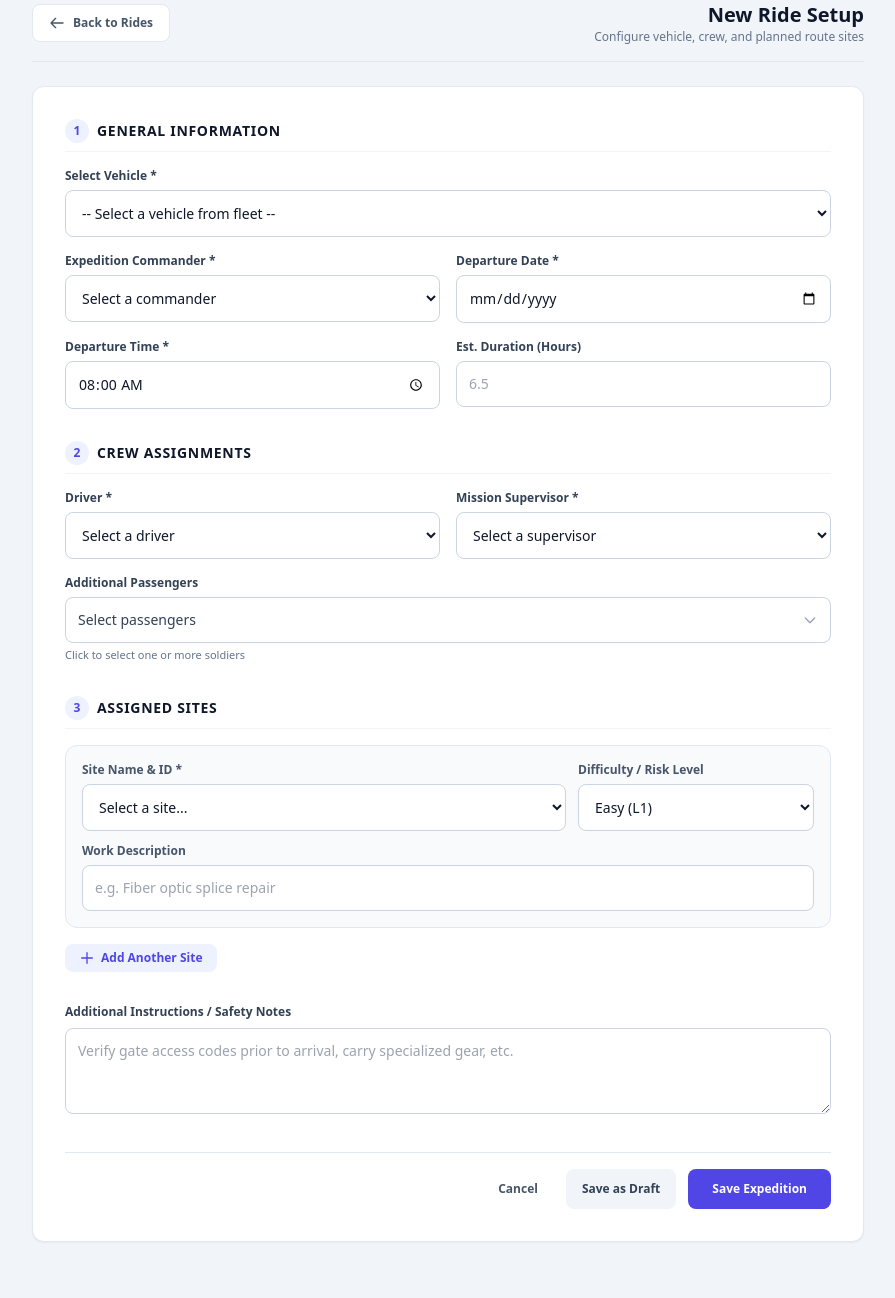
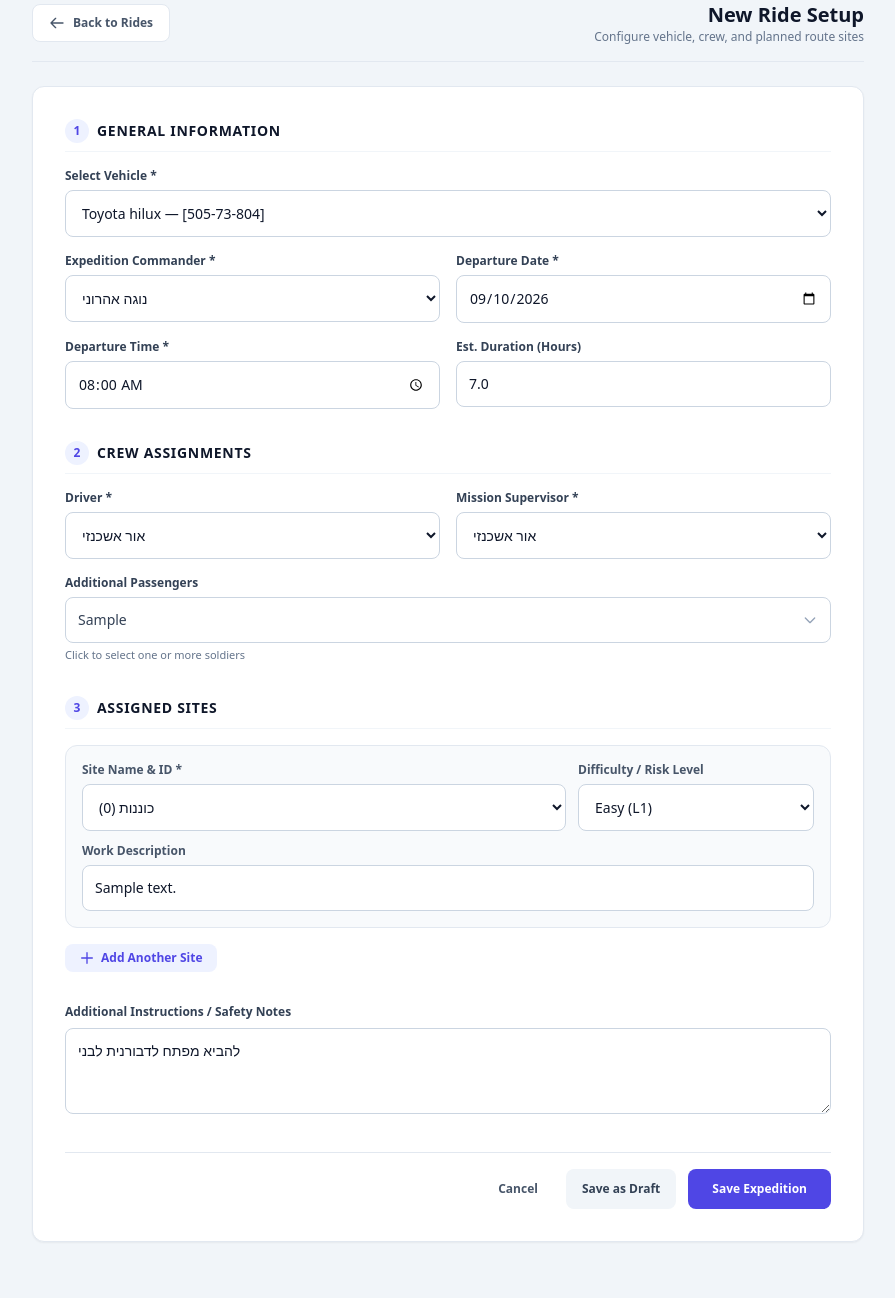
Before and after one commit to orash1235-arch/Route_planner, a Flask app: template app/templates/new_ride.HTML in a window 1280 px wide. Shown: the part 124-1422 px from the top of the page, without its empty margins (192-1087 px from the left). Run offline with Flask 3, Linux system fonts and the light colour scheme; the template is opened without the code that fills it: values that come from a table or form of the project are taken from there, most other values are stand-ins (such as "Sample title", 1, 10 or a date in 2020); some libraries are stand-ins or nearby versions.

Commit message:
added edit to rides for admins only

```diff
--- a/app/templates/new_ride.HTML
+++ b/app/templates/new_ride.HTML
@@ -12,12 +12,12 @@
             <span data-en="Back to Rides" data-he="חזרה לנסיעות">Back to Rides</span>
         </a>
         <div class="text-left sm:text-right">
-            <h1 class="text-lg sm:text-xl font-bold text-slate-900 dark:text-white" data-en="New Ride Setup" data-he="יצירת נסיעה חדשה">New Ride Setup</h1>
+            <h1 class="text-lg sm:text-xl font-bold text-slate-900 dark:text-white" data-en="{{ 'Edit Ride' if edit_mode else 'New Ride Setup' }}" data-he="{{ 'עריכת נסיעה' if edit_mode else 'יצירת נסיעה חדשה' }}">{{ 'Edit Ride' if edit_mode else 'New Ride Setup' }}</h1>
             <p class="text-xs text-slate-500 dark:text-slate-400" data-en="Configure vehicle, crew, and planned route sites" data-he="הגדרת רכב, צוות ואתרים מתוכננים">Configure vehicle, crew, and planned route sites</p>
         </div>
     </div>
 
-    <form id="expedition-form" action="{{ url_for('trips.new_ride') }}" method="POST" class="bg-white dark:bg-slate-900 rounded-xl shadow-sm border border-slate-200 dark:border-slate-800 p-4 sm:p-8 space-y-6 sm:space-y-8">
+    <form id="expedition-form" action="{{ url_for('trips.edit_ride', trip_id=ride.id) if edit_mode else url_for('trips.new_ride') }}" method="POST" class="bg-white dark:bg-slate-900 rounded-xl shadow-sm border border-slate-200 dark:border-slate-800 p-4 sm:p-8 space-y-6 sm:space-y-8">
 
         <!-- Section 1: General Info -->
         <section class="space-y-4">
@@ -31,9 +31,9 @@
                     <label class="block text-xs font-semibold text-slate-700 dark:text-slate-300 mb-1.5" data-en="Select Vehicle *" data-he="בחר רכב *">Select Vehicle *</label>
                     <div id="car-select-wrapper" class="relative rounded-lg transition-all duration-300">
                         <select id="car-select" name="license_plate" required onchange="handleCarSelect(this)" class="w-full text-sm p-3 rounded-lg border border-slate-300 dark:border-slate-700 bg-white dark:bg-slate-800 text-slate-900 dark:text-slate-100 focus:ring-2 focus:ring-indigo-500 outline-none">
-                            <option value="" disabled selected data-en="-- Select a vehicle from fleet --" data-he="-- בחר רכב --">-- Select a vehicle from fleet --</option>
+                            <option value="" disabled {% if not ride %}selected{% endif %} data-en="-- Select a vehicle from fleet --" data-he="-- בחר רכב --">-- Select a vehicle from fleet --</option>
                             {% for car in cars %}
-                                <option value="{{ car.license_plate }}" data-status="{{ car_statuses[car.license_plate] }}">
+                                <option value="{{ car.license_plate }}" data-status="{{ car_statuses[car.license_plate] }}" {% if ride and ride.car_license_plate == car.license_plate %}selected{% endif %}>
                                     {{ car.car_type }} — [{{ car.license_plate }}]
                                 </option>
                             {% endfor %}
@@ -44,26 +44,26 @@
                 <div>
                     <label class="block text-xs font-semibold text-slate-700 dark:text-slate-300 mb-1.5" data-en="Expedition Commander *" data-he="מפקד משלח *">Expedition Commander *</label>
                     <select name="commander" required class="w-full text-sm p-3 rounded-lg border border-slate-300 dark:border-slate-700 bg-white dark:bg-slate-800 text-slate-900 dark:text-slate-100 focus:ring-2 focus:ring-indigo-500 outline-none">
-                        <option value="" disabled selected data-en="Select a commander" data-he="בחר מפקד">Select a commander</option>
+                            <option value="" disabled {% if not ride %}selected{% endif %} data-en="Select a commander" data-he="בחר מפקד">Select a commander</option>
                         {% for soldier in commanders %}
-                            <option value="{{ soldier.full_name if soldier.full_name else soldier.name }}">{{ soldier.full_name if soldier.full_name else soldier.name }}</option>
+                            <option value="{{ soldier.full_name if soldier.full_name else soldier.name }}" {% if ride and ride.commander == soldier.full_name %}selected{% endif %}>{{ soldier.full_name if soldier.full_name else soldier.name }}</option>
                         {% endfor %}
                     </select>
                 </div>
 
                 <div>
                     <label class="block text-xs font-semibold text-slate-700 dark:text-slate-300 mb-1.5" data-en="Departure Date *" data-he="תאריך יציאה *">Departure Date *</label>
-                    <input type="date" name="departure_date" required class="w-full text-sm p-3 rounded-lg border border-slate-300 dark:border-slate-700 bg-white dark:bg-slate-800 text-slate-900 dark:text-slate-100 focus:ring-2 focus:ring-indigo-500 outline-none">
+                    <input type="date" name="departure_date" value="{{ ride.departure_date.isoformat() if ride else '' }}" required class="w-full text-sm p-3 rounded-lg border border-slate-300 dark:border-slate-700 bg-white dark:bg-slate-800 text-slate-900 dark:text-slate-100 focus:ring-2 focus:ring-indigo-500 outline-none">
                 </div>
 
                 <div>
                     <label class="block text-xs font-semibold text-slate-700 dark:text-slate-300 mb-1.5" data-en="Departure Time *" data-he="זמן יציאה *">Departure Time *</label>
-                    <input type="time" name="departure_time" value="08:00" required class="w-full text-sm p-3 rounded-lg border border-slate-300 dark:border-slate-700 bg-white dark:bg-slate-800 text-slate-900 dark:text-slate-100 focus:ring-2 focus:ring-indigo-500 outline-none">
+                    <input type="time" name="departure_time" value="{{ ride.departure_time if ride else '08:00' }}" required class="w-full text-sm p-3 rounded-lg border border-slate-300 dark:border-slate-700 bg-white dark:bg-slate-800 text-slate-900 dark:text-slate-100 focus:ring-2 focus:ring-indigo-500 outline-none">
                 </div>
 
                 <div>
                     <label class="block text-xs font-semibold text-slate-700 dark:text-slate-300 mb-1.5" data-en="Est. Duration (Hours)" data-he="זמן משוער (שעות)">Est. Duration (Hours)</label>
-                    <input type="number" name="est_duration" step="0.5" placeholder="6.5" class="w-full text-sm p-3 rounded-lg border border-slate-300 dark:border-slate-700 bg-white dark:bg-slate-800 text-slate-900 dark:text-slate-100 focus:ring-2 focus:ring-indigo-500 outline-none">
+                    <input type="number" name="est_duration" value="{{ ride.est_duration if ride and ride.est_duration is not none else '' }}" step="0.5" placeholder="6.5" class="w-full text-sm p-3 rounded-lg border border-slate-300 dark:border-slate-700 bg-white dark:bg-slate-800 text-slate-900 dark:text-slate-100 focus:ring-2 focus:ring-indigo-500 outline-none">
                 </div>
             </div>
         </section>
@@ -79,18 +79,18 @@
                 <div>
                     <label class="block text-xs font-semibold text-slate-700 dark:text-slate-300 mb-1.5" data-en="Driver *" data-he="נהג *">Driver *</label>
                     <select name="driver" required class="w-full text-sm p-3 rounded-lg border border-slate-300 dark:border-slate-700 bg-white dark:bg-slate-800 text-slate-900 dark:text-slate-100 focus:ring-2 focus:ring-indigo-500 outline-none">
-                        <option value="" disabled selected data-en="Select a driver" data-he="בחר נהג">Select a driver</option>
+                            <option value="" disabled {% if not ride %}selected{% endif %} data-en="Select a driver" data-he="בחר נהג">Select a driver</option>
                         {% for soldier in drivers %}
-                            <option value="{{ soldier.full_name if soldier.full_name else soldier.name }}">{{ soldier.full_name if soldier.full_name else soldier.name }}</option>
+                            <option value="{{ soldier.full_name if soldier.full_name else soldier.name }}" {% if ride and ride.driver == soldier.full_name %}selected{% endif %}>{{ soldier.full_name if soldier.full_name else soldier.name }}</option>
                         {% endfor %}
                     </select>
                 </div>
                 <div>
                     <label class="block text-xs font-semibold text-slate-700 dark:text-slate-300 mb-1.5" data-en="Mission Supervisor *" data-he="מפקד משימה *">Mission Supervisor *</label>
                     <select name="supervisor" required class="w-full text-sm p-3 rounded-lg border border-slate-300 dark:border-slate-700 bg-white dark:bg-slate-800 text-slate-900 dark:text-slate-100 focus:ring-2 focus:ring-indigo-500 outline-none">
-                        <option value="" disabled selected data-en="Select a supervisor" data-he="בחר מפקד משימה">Select a supervisor</option>
+                        <option value="" disabled {% if not ride %}selected{% endif %} data-en="Select a supervisor" data-he="בחר מפקד משימה">Select a supervisor</option>
                         {% for soldier in soldiers %}
-                            <option value="{{ soldier.full_name }}">{{ soldier.full_name }}</option>
+                            <option value="{{ soldier.full_name }}" {% if ride and ride.supervisor == soldier.full_name %}selected{% endif %}>{{ soldier.full_name }}</option>
                         {% endfor %}
                     </select>
                 </div>
@@ -98,7 +98,7 @@
                     <label class="block text-xs font-semibold text-slate-700 dark:text-slate-300 mb-1.5" data-en="Additional Passengers" data-he="נוסעים נוספים">Additional Passengers</label>
                     <details class="group relative">
                         <summary class="flex items-center justify-between cursor-pointer list-none w-full text-sm p-3 rounded-lg border border-slate-300 dark:border-slate-700 bg-white dark:bg-slate-800 text-slate-700 dark:text-slate-200 focus:outline-none focus:ring-2 focus:ring-indigo-500">
-                            <span class="passenger-summary" data-placeholder-en="Select passengers" data-placeholder-he="בחר נוסעים">Select passengers</span>
+                            <span class="passenger-summary" data-placeholder-en="Select passengers" data-placeholder-he="בחר נוסעים">{{ selected_passengers|join(', ') if selected_passengers else 'Select passengers' }}</span>
                             <svg class="w-4 h-4 text-slate-400 transition-transform group-open:rotate-180" fill="none" stroke="currentColor" viewBox="0 0 24 24">
                                 <path stroke-linecap="round" stroke-linejoin="round" stroke-width="2" d="M19 9l-7 7-7-7"></path>
                             </svg>
@@ -106,7 +106,7 @@
                         <div class="absolute z-20 mt-2 w-full max-h-56 overflow-y-auto rounded-lg border border-slate-200 dark:border-slate-700 bg-white dark:bg-slate-800 p-2 shadow-lg">
                             {% for soldier in soldiers %}
                                 <label class="flex items-center gap-2 rounded-md px-2 py-2 text-sm text-slate-700 dark:text-slate-200 hover:bg-slate-100 dark:hover:bg-slate-700 cursor-pointer">
-                                    <input type="checkbox" name="passengers[]" value="{{ soldier.full_name }}" class="passenger-checkbox h-4 w-4 rounded border-slate-300 text-indigo-600 focus:ring-indigo-500">
+                                    <input type="checkbox" name="passengers[]" value="{{ soldier.full_name }}" {% if soldier.full_name in selected_passengers %}checked{% endif %} class="passenger-checkbox h-4 w-4 rounded border-slate-300 text-indigo-600 focus:ring-indigo-500">
                                     <span>{{ soldier.full_name }}</span>
                                 </label>
                             {% endfor %}
@@ -128,6 +128,8 @@
             </div>
 
             <div id="sites-container" class="space-y-4">
+                {% set form_sites = assigned_sites if assigned_sites else [none] %}
+                {% for assigned_site in form_sites %}
                 <div class="site-block border border-slate-200 dark:border-slate-800 rounded-xl p-3.5 sm:p-4 bg-slate-50 dark:bg-slate-800/50 space-y-3">
                     <div class="grid grid-cols-1 sm:grid-cols-3 gap-3">
                         <div class="sm:col-span-2">
@@ -135,9 +137,9 @@
                                 Site Name & ID *
                             </label>
                        <select name="site_name[]" required class="w-full text-sm p-3 rounded-lg border border-slate-300 dark:border-slate-700 bg-white dark:bg-slate-800 text-slate-900 dark:text-slate-100 focus:ring-2 focus:ring-indigo-500 outline-none">
-    <option value="" disabled selected data-en="Select a site..." data-he="בחר אתר...">Select a site...</option>
+    <option value="" disabled {% if not assigned_site %}selected{% endif %} data-en="Select a site..." data-he="בחר אתר...">Select a site...</option>
     {% for site in sites|sort(attribute='loc_id') %}
-        <option value="{{ site.name }}">
+        <option value="{{ site.name }}" {% if assigned_site and assigned_site.site_name == site.name %}selected{% endif %}>
             {{ site.name }} ({{ site.loc_id }}){% if site.sector %}{% endif %}
         </option>
     {% endfor %}
@@ -148,20 +150,20 @@
                                 Difficulty / Risk Level
                             </label>
                             <select name="site_difficulty[]" class="w-full text-sm p-3 rounded-lg border border-slate-300 dark:border-slate-700 bg-white dark:bg-slate-800 text-slate-900 dark:text-slate-100 focus:ring-2 focus:ring-indigo-500 outline-none">
-                                <option data-en="Easy (L1)" data-he="קל (L1)" value="Easy (L1)">Easy (L1)</option>
-                                <option data-en="Medium (L2)" data-he="בינוני (L2)" value="Medium (L2)">Medium (L2)</option>
-                                <option data-en="Hard (L3)" data-he="קשה (L3)" value="Hard (L3)">Hard (L3)</option>
-                                <option data-en="Severe (L4)" data-he="חמור (L4)" value="Severe (L4)">Severe (L4)</option>
+                                <option data-en="Easy (L1)" data-he="קל (L1)" value="Easy (L1)" {% if assigned_site and assigned_site.difficulty == 'Easy (L1)' %}selected{% endif %}>Easy (L1)</option>
+                                <option data-en="Medium (L2)" data-he="בינוני (L2)" value="Medium (L2)" {% if assigned_site and assigned_site.difficulty == 'Medium (L2)' %}selected{% endif %}>Medium (L2)</option>
+                                <option data-en="Hard (L3)" data-he="קשה (L3)" value="Hard (L3)" {% if assigned_site and assigned_site.difficulty == 'Hard (L3)' %}selected{% endif %}>Hard (L3)</option>
+                                <option data-en="Severe (L4)" data-he="חמור (L4)" value="Severe (L4)" {% if assigned_site and assigned_site.difficulty == 'Severe (L4)' %}selected{% endif %}>Severe (L4)</option>
                             </select>
                         </div>
                     </div>
                     <div>
                         <label class="block text-xs font-semibold text-slate-600 dark:text-slate-400 mb-1.5" data-en="Work Description" data-he="מהות העבודה">Work Description</label>
-                        <input type="text" name="site_description[]" placeholder="e.g. Fiber optic splice repair" class="w-full text-sm p-3 rounded-lg border border-slate-300 dark:border-slate-700 bg-white dark:bg-slate-800 text-slate-900 dark:text-slate-100 focus:ring-2 focus:ring-indigo-500 outline-none">
+                        <input type="text" name="site_description[]" value="{{ assigned_site.work_description if assigned_site else '' }}" placeholder="e.g. Fiber optic splice repair" class="w-full text-sm p-3 rounded-lg border border-slate-300 dark:border-slate-700 bg-white dark:bg-slate-800 text-slate-900 dark:text-slate-100 focus:ring-2 focus:ring-indigo-500 outline-none">
                     </div>
 
                 </div>
-
+                {% endfor %}
             </div>
             <button type="button" onclick="addSiteField()" class="w-full sm:w-auto justify-center inline-flex items-center gap-1.5 text-xs font-semibold text-indigo-600 dark:text-indigo-400 hover:text-indigo-800 dark:hover:text-indigo-300 bg-indigo-50 dark:bg-indigo-950/50 hover:bg-indigo-100 dark:hover:bg-indigo-900/60 px-3.5 py-2.5 sm:py-1.5 rounded-lg transition cursor-pointer">
                     <svg class="w-4 h-4" fill="none" stroke="currentColor" viewBox="0 0 24 24"><path stroke-linecap="round" stroke-linejoin="round" stroke-width="2" d="M12 4v16m8-8H4"></path></svg>
@@ -172,7 +174,7 @@
         <!-- Notes -->
         <section class="space-y-2">
             <label class="block text-xs font-semibold text-slate-700 dark:text-slate-300" data-en="Additional Instructions / Safety Notes" data-he="הערות ודגשים נוספים">Additional Instructions / Safety Notes</label>
-            <textarea name="notes" rows="3" placeholder="Verify gate access codes prior to arrival, carry specialized gear, etc." class="w-full text-sm p-3 rounded-lg border border-slate-300 dark:border-slate-700 bg-white dark:bg-slate-800 text-slate-900 dark:text-slate-100 focus:ring-2 focus:ring-indigo-500 outline-none"></textarea>
+            <textarea name="notes" rows="3" placeholder="Verify gate access codes prior to arrival, carry specialized gear, etc." class="w-full text-sm p-3 rounded-lg border border-slate-300 dark:border-slate-700 bg-white dark:bg-slate-800 text-slate-900 dark:text-slate-100 focus:ring-2 focus:ring-indigo-500 outline-none">{{ ride.notes if ride else '' }}</textarea>
         </section>
 
         <!-- Form Actions -->
@@ -181,12 +183,14 @@
                 Cancel
             </a>
 
+            {% if not edit_mode %}
             <button type="submit" name="action" value="draft" formnovalidate class="px-4 py-3 text-xs font-semibold text-slate-700 dark:text-slate-300 bg-slate-100 dark:bg-slate-800 hover:bg-slate-200 dark:hover:bg-slate-700 rounded-lg shadow-2xs transition cursor-pointer" data-en="Save as Draft" data-he="שמור כטיוטה">
                 Save as Draft
             </button>
+            {% endif %}
 
-            <button type="submit" name="action" value="publish" class="px-6 py-3 text-xs font-semibold text-white bg-indigo-600 hover:bg-indigo-700 rounded-lg shadow-xs transition cursor-pointer" data-en="Save Expedition" data-he="שמור נסיעה">
-                Save Expedition
+            <button type="submit" name="action" value="publish" class="px-6 py-3 text-xs font-semibold text-white bg-indigo-600 hover:bg-indigo-700 rounded-lg shadow-xs transition cursor-pointer" data-en="{{ 'Update Ride' if edit_mode else 'Save Expedition' }}" data-he="{{ 'עדכן נסיעה' if edit_mode else 'שמור נסיעה' }}">
+                {{ 'Update Ride' if edit_mode else 'Save Expedition' }}
             </button>
         </div>
 
```
Also changed, not shown: app/routes/trips.py (+65 -2 lines), app/templates/trips.HTML (+6 -1 lines).
